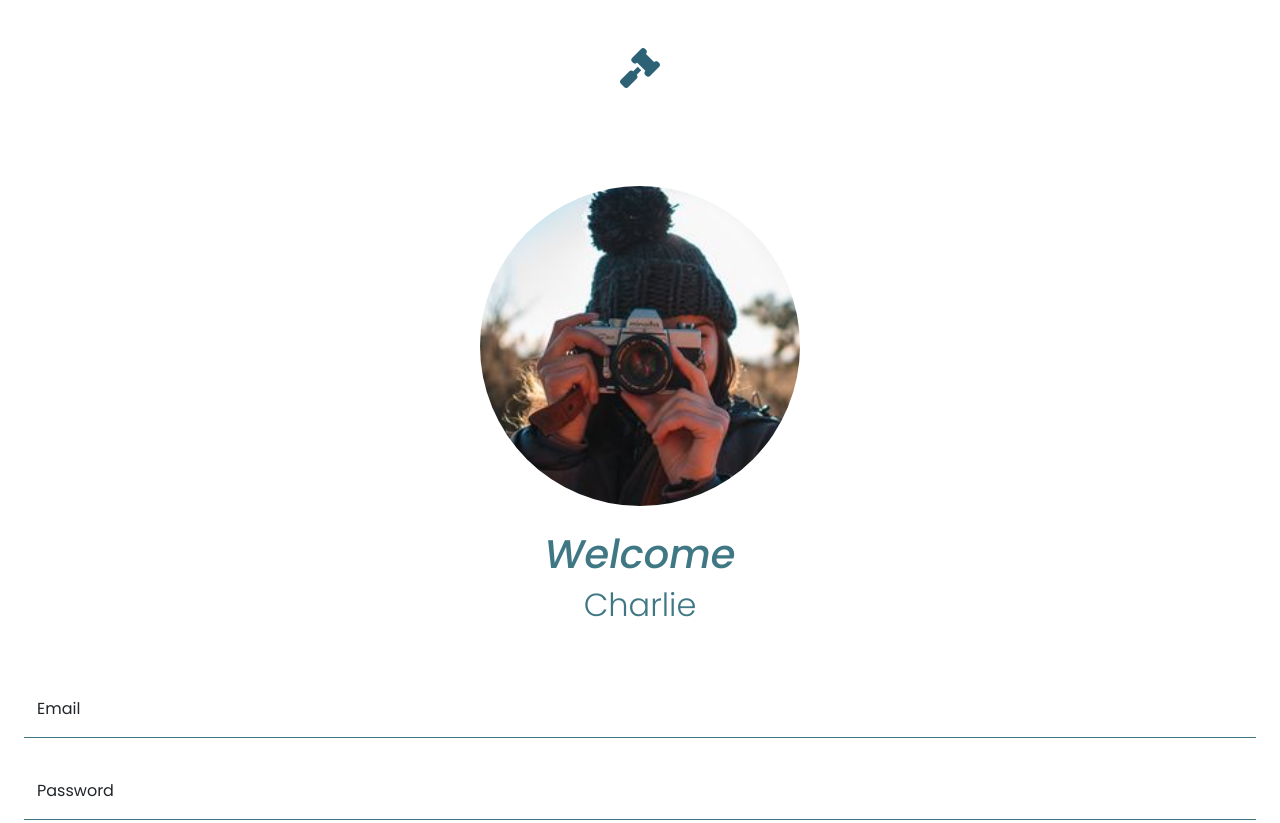
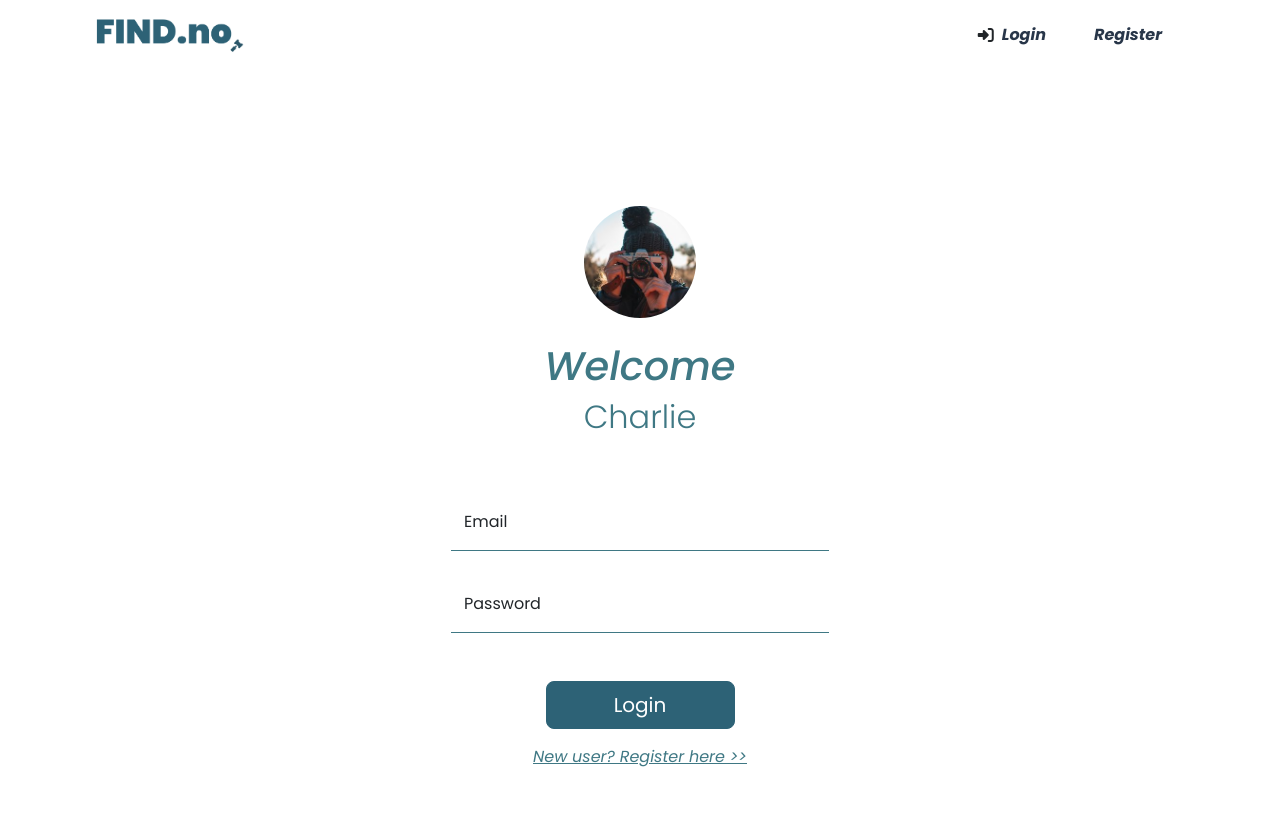
Before and after one commit to chasju/auction, a website: page login/index.html in a window 1280 px wide. Shown: the top 823 px of the page. Drawn offline with nearby package versions, Linux system fonts and the light colour scheme.

Commit message:
Login responsiveness

```diff
--- a/login/index.html
+++ b/login/index.html
@@ -27,15 +27,51 @@
     <title>Login | find.no</title>
   </head>
   <body class="w-100">
-    <nav class="w-100">
-      <div class="logo d-flex justify-content-center mt-5">
-        <a href="/index.html">
-          <i class="fa-solid fa-gavel text-secondary fs-1"></i>
-        </a>
+    <nav
+      class="navbar navbar-expand justify-content-center justify-content-md-start"
+      aria-label="Second navbar example"
+    >
+      <div class="container justify-content-center">
+        <div class="logo d-flex d-md-none mt-5">
+          <a href="/index.html">
+            <i class="fa-solid fa-gavel text-secondary fs-1"></i>
+          </a>
+        </div>
+        <div class="container-fluid d-none d-md-flex mt-2">
+          <div class="w-25" style="max-width: 150px">
+            <a class="navbar-brand" href="/index.html"
+              ><img
+                src="/images/logo-findDotNo.png"
+                alt="Find.no logo"
+                class="img-fluid"
+            /></a>
+          </div>
+          <div class="collapse navbar-collapse" id="navbarsExample02">
+            <div class="login register ms-auto px-4 d-flex gap-5">
+              <div
+                class="d-flex gap-2 justify-content-center align-items-center"
+              >
+                <i class="fa-solid fa-right-to-bracket"></i>
+                <a href="/login/index.html" class="text-decoration-none"
+                  ><p class="fw-bold fst-italic text-success d-inline">
+                    Login
+                  </p></a
+                >
+              </div>
+              <div>
+                <a href="/register/index.html" class="text-decoration-none"
+                  ><p class="fw-bold fst-italic text-success d-inline">
+                    Register
+                  </p></a
+                >
+              </div>
+            </div>
+          </div>
+        </div>
       </div>
     </nav>
-    <main class="w-100">
-      <article>
+    <main class="w-100 pt-md-5">
+      <article class="m-auto" style="max-width: 450px">
         <section>
           <div class="w-25 m-auto mt-7 ratio ratio-1x1">
             <img
@@ -50,8 +86,8 @@
             <h2 class="fw-light text-primary">Charlie</h2>
           </div>
         </section>
-        <section class="w-100 p-4 mt-4">
-          <form action="submit" class="d-flex flex-column">
+        <section class="w-100 p-4 m-auto mt-4 container-sm row">
+          <form action="submit" class="d-flex flex-column m-auto">
             <div class="form-floating">
               <input
                 type="email"
```
Also changed, not shown: images/logo-findDotNo.png (added).
